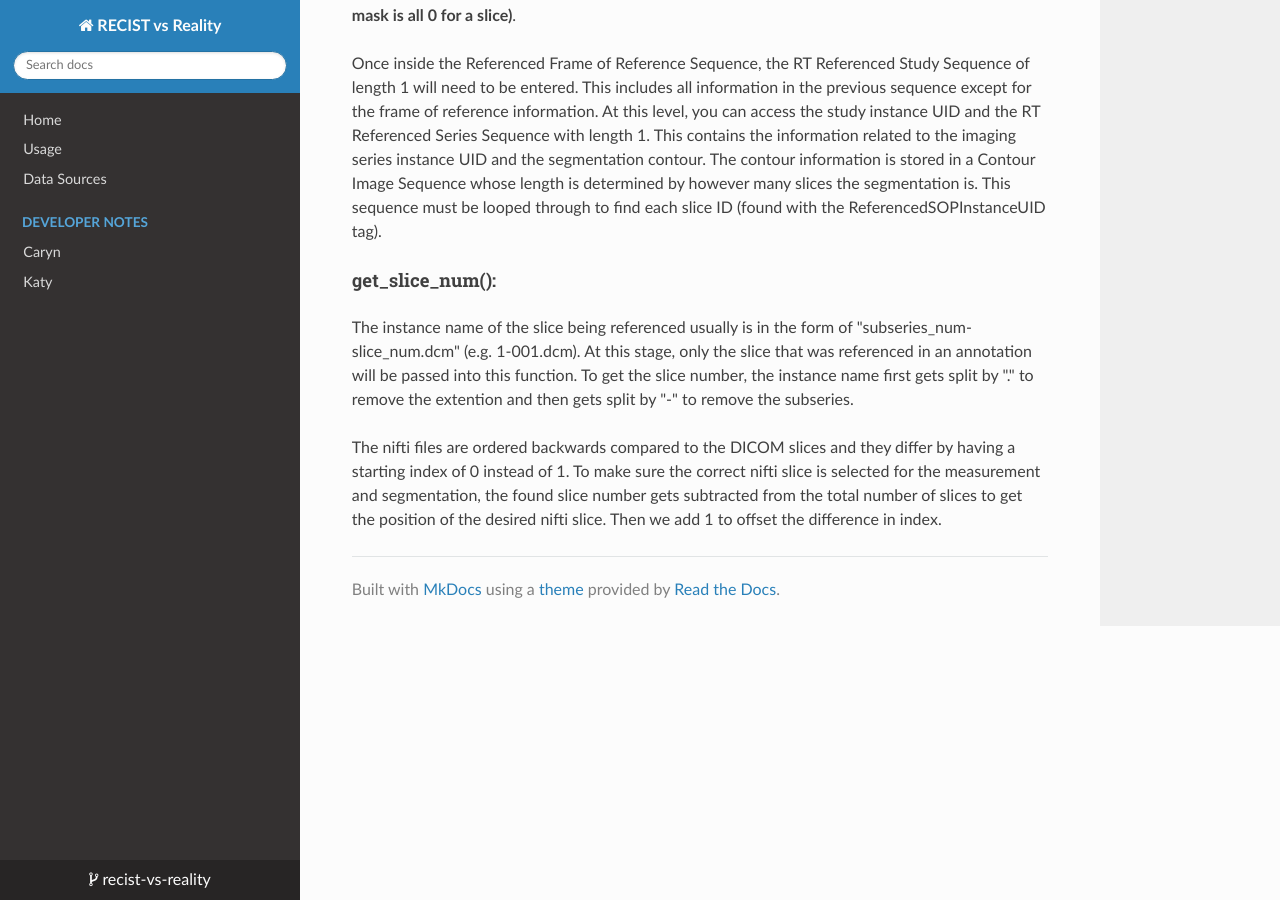
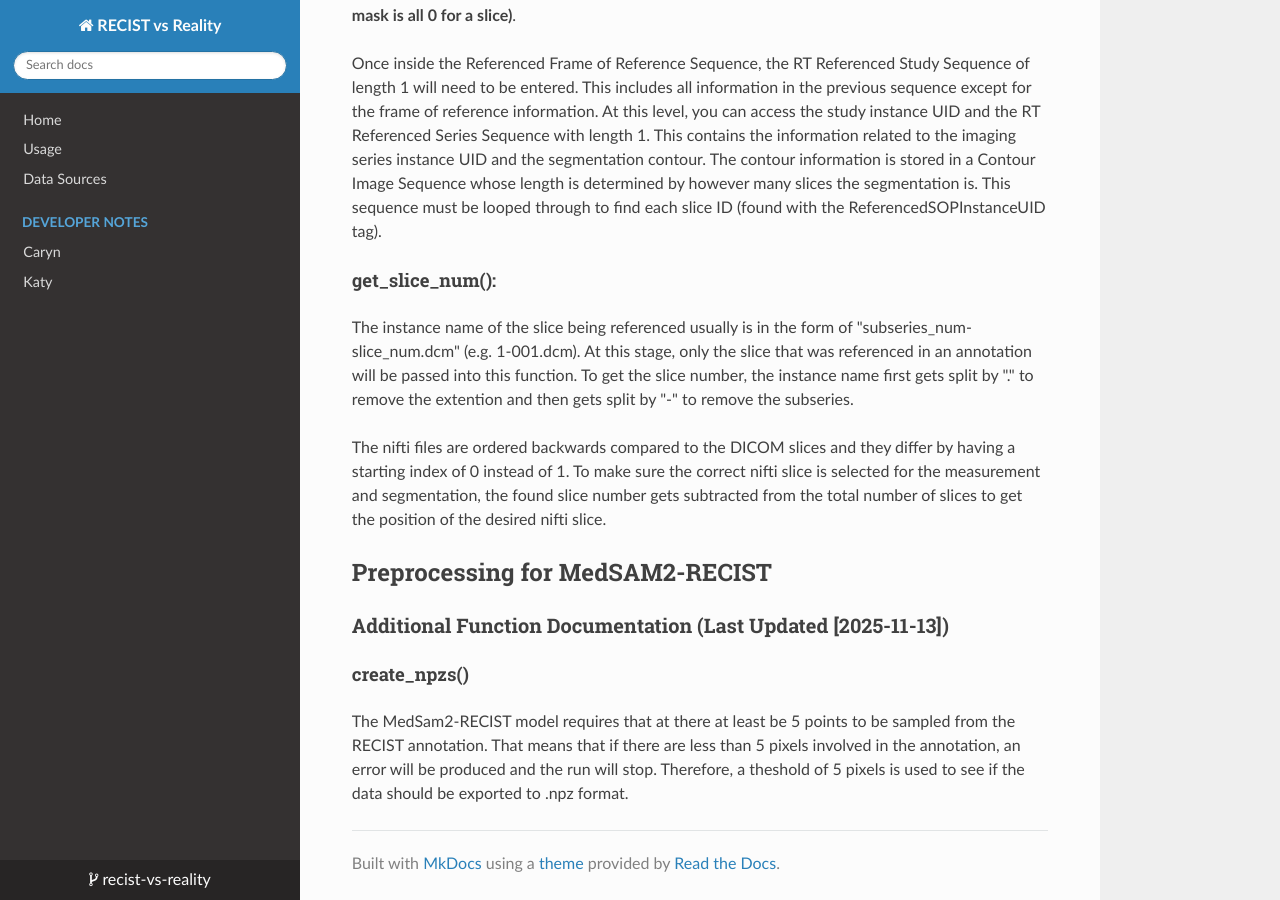
Before and after one commit to bhklab/recist-vs-reality, an MkDocs documentation site: the page built from docs/devnotes/devnotes_kaitlyn.md, in a window 1280 px wide and 900 px high, scrolled down 1368 px. Built offline with MkDocs 1.6.1, drawn with Linux system fonts in a browser that asks for light colours; nearby versions of some CDN libraries; some of the changed text lies outside the part shown.

Commit message:
docs: add explanation for pixel number thresholding in MedSAM2-RECIST preprocessing

```diff
--- a/docs/devnotes/devnotes_kaitlyn.md
+++ b/docs/devnotes/devnotes_kaitlyn.md
@@ -2,7 +2,7 @@
 
 ## Annotation-Imaging-Segmentation Matching
 
-### Additional Function Documentation (Last Updated [2025-09-17])
+### Additional Function Documentation (Last Updated [2025-11-13])
 
 #### get_ann_measurements()
 
@@ -29,4 +29,10 @@ Once inside the Referenced Frame of Reference Sequence, the RT Referenced Study
 
 The instance name of the slice being referenced usually is in the form of "subseries_num-slice_num.dcm" (e.g. 1-001.dcm). At this stage, only the slice that was referenced in an annotation will be passed into this function. To get the slice number, the instance name first gets split by "." to remove the extention and then gets split by "-" to remove the subseries.
 
-The nifti files are ordered backwards compared to the DICOM slices and they differ by having a starting index of 0 instead of 1. To make sure the correct nifti slice is selected for the measurement and segmentation, the found slice number gets subtracted from the total number of slices to get the position of the desired nifti slice. Then we add 1 to offset the difference in index.
+The nifti files are ordered backwards compared to the DICOM slices and they differ by having a starting index of 0 instead of 1. To make sure the correct nifti slice is selected for the measurement and segmentation, the found slice number gets subtracted from the total number of slices to get the position of the desired nifti slice.
+
+## Preprocessing for MedSAM2-RECIST
+### Additional Function Documentation (Last Updated [2025-11-13])
+
+#### create_npzs()
+The MedSam2-RECIST model requires that at there at least be 5 points to be sampled from the RECIST annotation. That means that if there are less than 5 pixels involved in the annotation, an error will be produced and the run will stop. Therefore, a theshold of 5 pixels is used to see if the data should be exported to .npz format.
```
